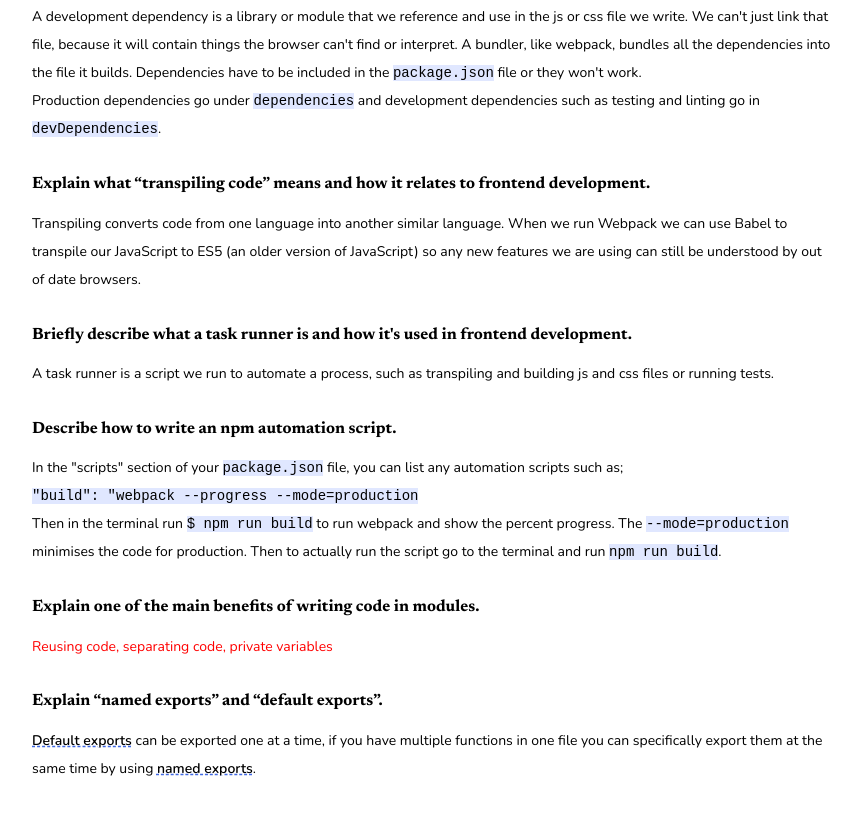
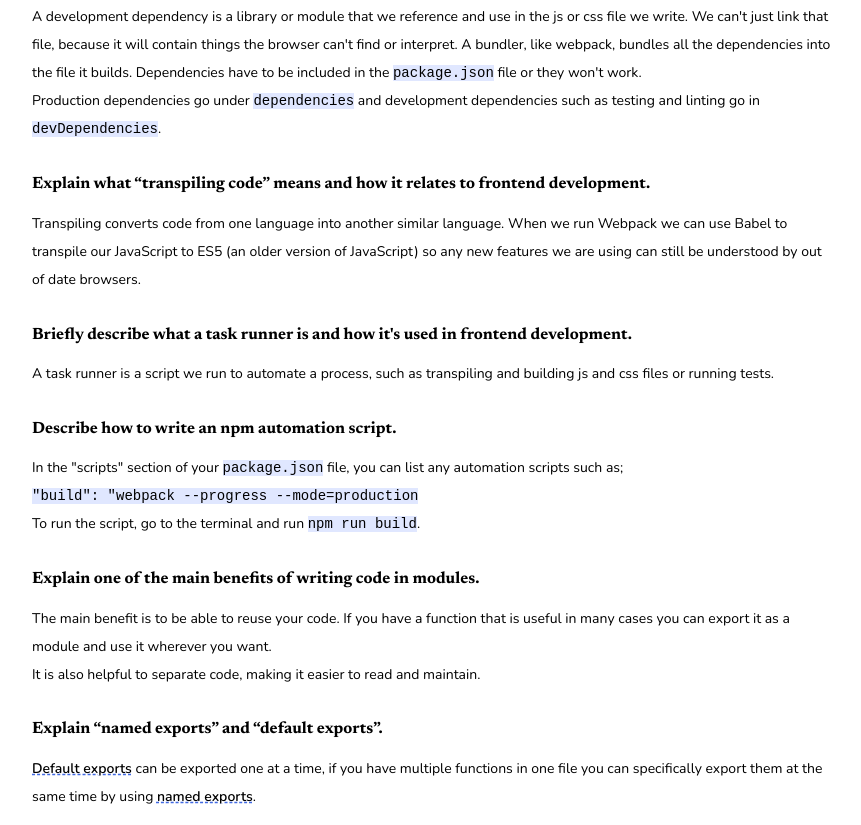
Before and after one commit to mchlol/homework, a plain HTML site: page organising-javascript-knowledge-check.html in a window 1280 px wide. Shown: the part 8379-9204 px from the top of the page, without its empty margins (208-1069 px from the left). Before the commit the page ends 9176 px from the top, so only its background shows below. Drawn offline with nearby package versions, Linux system fonts and the light colour scheme.

Commit message:
module answers

```diff
--- a/organising-javascript-knowledge-check.html
+++ b/organising-javascript-knowledge-check.html
@@ -580,14 +580,15 @@
                 In the "scripts" section of your <code>package.json</code> file, you can list any automation scripts
                 such as;<br>
                 <code>"build": "webpack --progress --mode=production</code><br>
-                Then in the terminal run <code>$ npm run build</code> to run webpack and show the percent progress. The
-                <code>--mode=production</code> minimises the code for production. Then to actually run the script go to
+                To run the script, go to
                 the terminal and run <code>npm run build</code>.
             </p>
 
             <h3>Explain one of the main benefits of writing code in modules.</h3>
             <p>
-                <span class="temp">Reusing code, separating code, private variables</span>
+                The main benefit is to be able to reuse your code. If you have a function that is useful in many cases
+                you can export it as a module and use it wherever you want.<br>
+                It is also helpful to separate code, making it easier to read and maintain.
             </p>
 
             <h3>Explain “named exports” and “default exports”.</h3>
```
